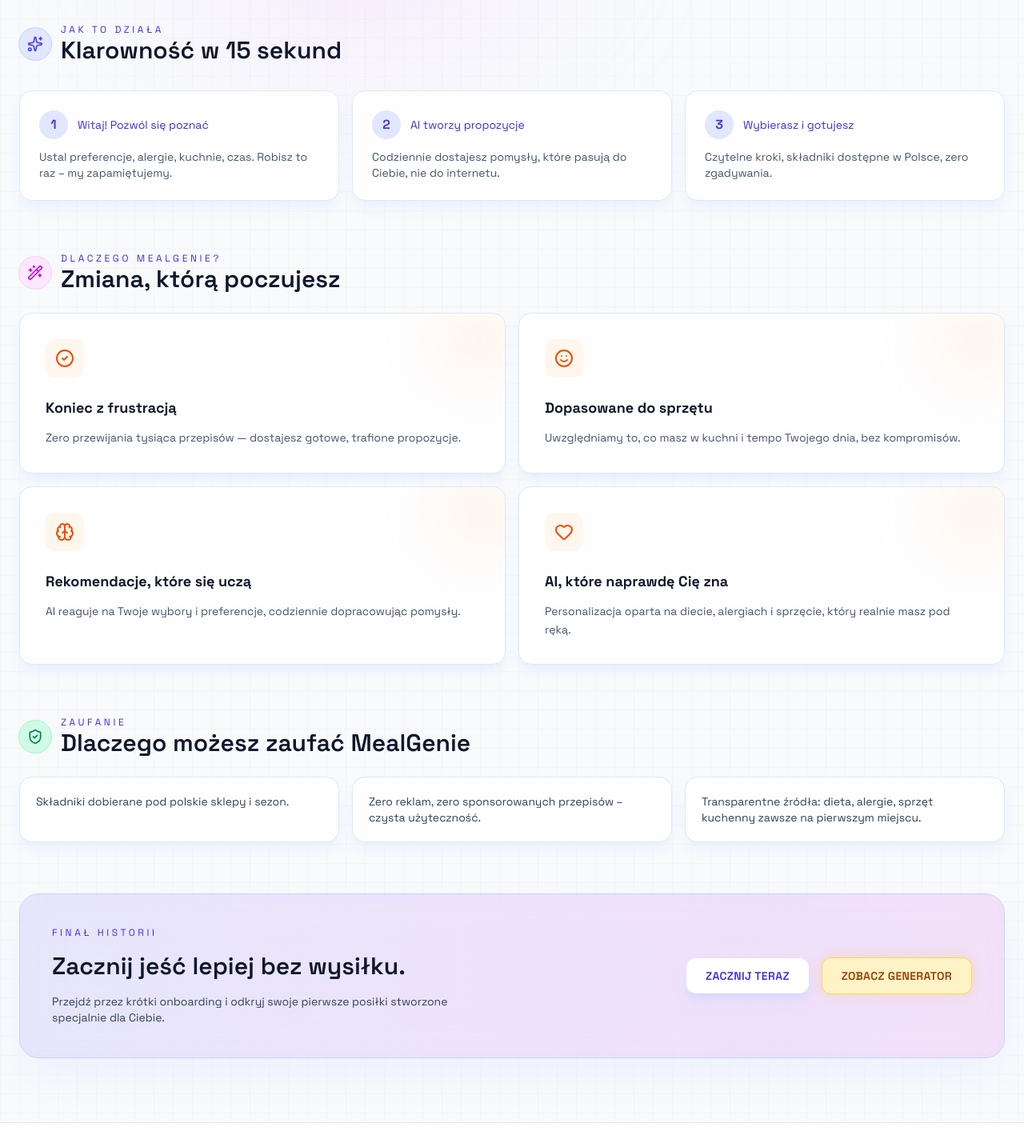
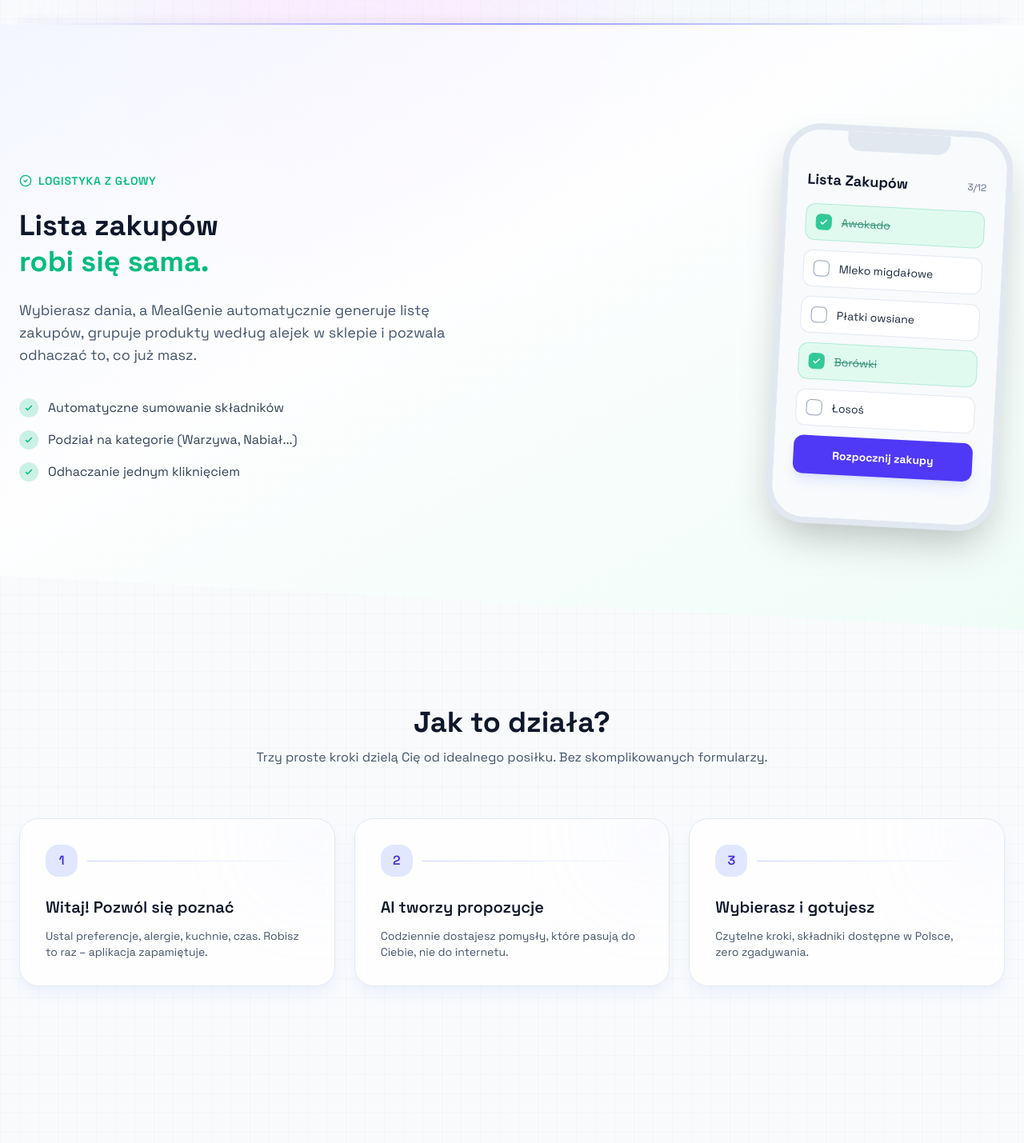
Before and after one commit to MarekLewy12/MealGenie, a React (Vite) app in the folder frontend/: page / in a window 1280 px wide. Shown: the part 940-2369 px from the top of the page at 80% size. Built offline with nearby package versions, Linux system fonts and the light colour scheme.

Commit message:
feat: redesign homepage layout with enhanced UI elements and improved user experience

```diff
--- a/frontend/src/pages/HomePage.tsx
+++ b/frontend/src/pages/HomePage.tsx
@@ -82,7 +82,7 @@
   {
     title: "Witaj! Pozwól się poznać",
     description:
-      "Ustal preferencje, alergie, kuchnie, czas. Robisz to raz – my zapamiętujemy.",
+      "Ustal preferencje, alergie, kuchnie, czas. Robisz to raz – aplikacja zapamiętuje.",
   },
   {
     title: "AI tworzy propozycje",
@@ -93,33 +93,6 @@
     title: "Wybierasz i gotujesz",
     description:
       "Czytelne kroki, składniki dostępne w Polsce, zero zgadywania.",
-  },
-];
-
-const valuePoints = [
-  {
-    title: "Koniec z frustracją",
-    description:
-      "Zero przewijania tysiąca przepisów — dostajesz gotowe, trafione propozycje.",
-    Icon: CheckCircle2,
-  },
-  {
-    title: "Dopasowane do sprzętu",
-    description:
-      "Uwzględniamy to, co masz w kuchni i tempo Twojego dnia, bez kompromisów.",
-    Icon: Smile,
-  },
-  {
-    title: "Rekomendacje, które się uczą",
-    description:
-      "AI reaguje na Twoje wybory i preferencje, codziennie dopracowując pomysły.",
-    Icon: Brain,
-  },
-  {
-    title: "AI, które naprawdę Cię zna",
-    description:
-      "Personalizacja oparta na diecie, alergiach i sprzęcie, który realnie masz pod ręką.",
-    Icon: Heart,
   },
 ];
 
@@ -240,70 +213,190 @@
         </div>
       </section>
 
-      <section className="relative mx-auto max-w-screen-2xl px-6 pb-16">
-        <div className="mb-8 flex items-center gap-3">
-          <span className="flex h-10 w-10 items-center justify-center rounded-full bg-indigo-100 ring-1 ring-indigo-200 dark:bg-indigo-500/15 dark:ring-indigo-400/30">
-            <Sparkles className="h-5 w-5 text-indigo-600 dark:text-indigo-200" />
+      <div className="relative mx-auto max-w-7xl px-6">
+        <div className="h-[2px] w-full rounded-full bg-gradient-to-r from-transparent via-indigo-400/80 to-transparent shadow-[0_0_12px_rgba(79,70,229,0.25)] dark:via-indigo-500/70 dark:shadow-[0_0_16px_rgba(99,102,241,0.35)]" />
+      </div>
+
+      <section className="relative overflow-hidden py-24 lg:py-32">
+        <div className="absolute inset-0 origin-bottom-right scale-110 skew-y-3 bg-gradient-to-br from-indigo-50 via-white to-emerald-50 opacity-80 dark:from-slate-900/20 dark:via-slate-900/20 dark:to-slate-900/30" />
+        <div className="relative mx-auto max-w-7xl px-6">
+          <div className="grid items-center gap-16 lg:grid-cols-2">
+            <div className="order-2 space-y-6 lg:order-1">
+              <div className="inline-flex items-center gap-2 text-sm font-semibold uppercase tracking-wider text-emerald-500">
+                <CheckCircle2 className="h-4 w-4" />
+                Logistyka z głowy
+              </div>
+              <h2 className="text-4xl font-bold leading-tight text-slate-900 dark:text-white">
+                Lista zakupów <br />
+                <span className="text-emerald-500">robi się sama.</span>
+              </h2>
+              <p className="text-lg text-slate-600 dark:text-slate-300">
+                Wybierasz dania, a MealGenie automatycznie generuje listę zakupów, grupuje produkty
+                według alejek w sklepie i pozwala odhaczać to, co już masz.
+              </p>
+              <ul className="space-y-4 pt-4">
+                {[
+                  "Automatyczne sumowanie składników",
+                  "Podział na kategorie (Warzywa, Nabiał...)",
+                  "Odhaczanie jednym kliknięciem",
+                ].map((item) => (
+                  <li key={item} className="flex items-center gap-3 text-slate-700 dark:text-slate-200">
+                    <div className="flex h-6 w-6 items-center justify-center rounded-full bg-emerald-500/20 text-emerald-500">
+                      <svg className="h-3 w-3" fill="none" viewBox="0 0 24 24" stroke="currentColor">
+                        <path strokeLinecap="round" strokeLinejoin="round" strokeWidth={3} d="M5 13l4 4L19 7" />
+                      </svg>
+                    </div>
+                    {item}
+                  </li>
+                ))}
+              </ul>
+            </div>
+
+            <div className="order-1 flex justify-center lg:order-2 lg:justify-end">
+              <div className="relative h-[500px] w-72 rotate-3 rounded-[3rem] border-8 border-slate-200 bg-white shadow-2xl transition-transform duration-500 hover:rotate-0 dark:border-slate-800 dark:bg-slate-950">
+                <div className="absolute left-1/2 top-0 z-20 h-6 w-32 -translate-x-1/2 rounded-b-2xl bg-slate-200 dark:bg-slate-800" />
+                <div className="absolute inset-0 overflow-hidden rounded-[2.5rem] bg-slate-50 p-6 pt-12 dark:bg-slate-900">
+                  <div className="mb-4 flex items-center justify-between">
+                    <span className="text-lg font-bold text-slate-900 dark:text-white">Lista Zakupów</span>
+                    <span className="text-xs text-slate-500">3/12</span>
+                  </div>
+                  {[
+                    { name: "Awokado", done: true },
+                    { name: "Mleko migdałowe", done: false },
+                    { name: "Płatki owsiane", done: false },
+                    { name: "Borówki", done: true },
+                    { name: "Łosoś", done: false },
+                  ].map((item, i) => (
+                    <div
+                      key={i}
+                      className={`mb-3 flex items-center gap-3 rounded-xl border p-3 ${
+                        item.done
+                          ? "border-emerald-500/30 bg-emerald-100/70 text-emerald-900 opacity-80 dark:border-emerald-500/20 dark:bg-emerald-500/10 dark:text-emerald-200"
+                          : "border-slate-200 bg-white text-slate-800 dark:border-slate-700 dark:bg-slate-800 dark:text-slate-200"
+                      }`}
+                    >
+                      <div
+                        className={`flex h-5 w-5 items-center justify-center rounded-md border ${
+                          item.done
+                            ? "border-emerald-500 bg-emerald-500"
+                            : "border-slate-400 dark:border-slate-500"
+                        }`}
+                      >
+                        {item.done && (
+                          <svg className="h-3 w-3 text-white" fill="none" viewBox="0 0 24 24" stroke="currentColor">
+                            <path strokeLinecap="round" strokeLinejoin="round" strokeWidth={3} d="M5 13l4 4L19 7" />
+                          </svg>
+                        )}
+                      </div>
+                      <span
+                        className={`text-sm ${
+                          item.done
+                            ? "text-emerald-700 line-through dark:text-emerald-200"
+                            : "text-slate-800 dark:text-slate-200"
+                        }`}
+                      >
+                        {item.name}
                       </span>
-          <div>
-            <p className="text-xs uppercase tracking-[0.3em] text-indigo-700 dark:text-indigo-200">
-              Jak to działa
-            </p>
-            <h2 className="text-3xl font-semibold text-slate-900 dark:text-white">
-              Klarowność w 15 sekund
-            </h2>
+                    </div>
+                  ))}
+                  <div className="mt-auto flex h-12 w-full items-center justify-center rounded-xl bg-indigo-600 text-sm font-bold text-white shadow-lg shadow-indigo-200/50 dark:shadow-none">
+                    Rozpocznij zakupy
                   </div>
                 </div>
-        <div className="grid gap-4 md:grid-cols-3">
+              </div>
+            </div>
+          </div>
+        </div>
+      </section>
+
+      <section className="relative py-24">
+        <div className="mx-auto max-w-7xl px-6">
+          <div className="text-center mb-16">
+            <h2 className="text-3xl font-bold text-slate-900 dark:text-white sm:text-4xl">
+              Jak to działa?
+            </h2>
+            <p className="text-slate-600 dark:text-slate-300 max-w-2xl mx-auto mt-3">
+              Trzy proste kroki dzielą Cię od idealnego posiłku. Bez skomplikowanych formularzy.
+            </p>
+          </div>
+          <div className="grid gap-6 md:grid-cols-3">
             {howItWorks.map((step, index) => (
               <div
                 key={step.title}
-              className="rounded-2xl border border-slate-200 bg-white/80 p-6 shadow-lg shadow-indigo-100/50 backdrop-blur dark:border-white/10 dark:bg-white/5 dark:shadow-indigo-900/30"
+                className="group relative overflow-hidden rounded-3xl border border-slate-200 bg-white/80 p-8 shadow-lg shadow-indigo-100/50 backdrop-blur transition-all hover:-translate-y-1 hover:border-indigo-300 dark:border-white/10 dark:bg-white/5 dark:shadow-indigo-900/30"
               >
-              <div className="mb-3 flex items-center gap-3 text-sm text-indigo-700 dark:text-indigo-200">
-                <span className="flex h-9 w-9 items-center justify-center rounded-full bg-indigo-100 text-base font-semibold text-indigo-700 dark:bg-indigo-500/20 dark:text-indigo-100">
+                <div className="flex items-center gap-3">
+                  <span className="flex h-10 w-10 items-center justify-center rounded-2xl bg-indigo-100 text-base font-semibold text-indigo-700 dark:bg-indigo-500/20 dark:text-indigo-100">
                     {index + 1}
                   </span>
-                {step.title}
+                  <div className="h-px flex-1 bg-gradient-to-r from-indigo-200 to-transparent dark:from-indigo-500/40" />
                 </div>
-              <p className="text-sm text-slate-600 dark:text-slate-200">{step.description}</p>
+                <h3 className="mt-6 text-xl font-semibold text-slate-900 dark:text-white">{step.title}</h3>
+                <p className="mt-3 text-sm text-slate-600 dark:text-slate-200">{step.description}</p>
+                <div className="absolute -right-6 -top-6 h-20 w-20 rounded-full bg-indigo-200/30 blur-3xl transition-all group-hover:bg-indigo-200/50 dark:bg-indigo-600/20" />
               </div>
             ))}
           </div>
+        </div>
       </section>
 
-      <section className="relative mx-auto max-w-screen-2xl px-6 pb-16">
-        <div className="mb-6 flex items-center gap-3">
-          <span className="flex h-10 w-10 items-center justify-center rounded-full bg-fuchsia-100 ring-1 ring-fuchsia-200 dark:bg-fuchsia-500/15 dark:ring-fuchsia-400/30">
-            <Wand2 className="h-5 w-5 text-fuchsia-600 dark:text-fuchsia-200" />
-          </span>
-          <div>
-            <p className="text-xs uppercase tracking-[0.3em] text-indigo-700 dark:text-indigo-200">
-              Dlaczego MealGenie?
-            </p>
-            <h2 className="text-3xl font-semibold text-slate-900 dark:text-white">
-              Zmiana, którą poczujesz
+      <section className="relative mx-auto max-w-7xl px-6 py-24">
+        <div className="mb-16 text-center">
+          <h2 className="text-3xl font-bold text-slate-900 dark:text-white sm:text-4xl">
+            Więcej niż przepisy. <span className="text-indigo-500">System.</span>
           </h2>
         </div>
+
+        <div className="grid auto-rows-[250px] grid-cols-1 gap-6 md:grid-cols-3">
+          <div className="group relative overflow-hidden rounded-3xl border border-indigo-200/60 bg-gradient-to-br from-indigo-50 via-white to-slate-100 p-8 text-slate-900 shadow-lg shadow-indigo-100 transition-transform dark:border-indigo-500/20 dark:bg-gradient-to-br dark:from-indigo-950/60 dark:via-slate-900 dark:to-slate-950 dark:text-white dark:shadow-indigo-900/40 md:col-span-2">
+            <div className="absolute top-0 right-0 p-8 opacity-10 transition-opacity group-hover:opacity-20">
+              <Brain className="h-40 w-40 text-indigo-400 dark:text-indigo-600" />
             </div>
-        <div className="grid gap-4 md:grid-cols-2">
-          {valuePoints.map(({ title, description, Icon }) => (
-            <div
-              key={title}
-              className="group relative overflow-hidden rounded-2xl border border-slate-200 bg-white/80 p-8 text-sm shadow-lg shadow-indigo-100/60 backdrop-blur transition-all hover:-translate-y-1 hover:border-orange-300/80 hover:shadow-orange-200/60 dark:border-slate-800 dark:bg-slate-900/50 dark:shadow-indigo-900/30 dark:hover:border-orange-500/30 dark:hover:shadow-orange-900/20"
-            >
-              <div className="mb-6 inline-flex h-12 w-12 items-center justify-center rounded-xl bg-orange-50 text-orange-600 transition-all group-hover:scale-110 group-hover:bg-orange-100 dark:bg-orange-500/10 dark:text-orange-200 dark:group-hover:bg-orange-500/20">
-                <Icon className="h-6 w-6" />
+            <div className="relative flex h-full flex-col justify-between">
+              <div>
+                <div className="mb-4 flex h-12 w-12 items-center justify-center rounded-xl bg-indigo-100 text-indigo-500 shadow-inner shadow-indigo-100/60 dark:bg-indigo-500/20 dark:text-indigo-200 dark:shadow-none">
+                  <CheckCircle2 />
                 </div>
-              <h3 className="mb-3 text-lg font-bold text-slate-900 transition-colors group-hover:text-orange-700 dark:text-white dark:group-hover:text-orange-100">
-                {title}
-              </h3>
-              <p className="text-sm leading-relaxed text-slate-600 dark:text-slate-300">
-                {description}
+                <h3 className="mb-2 text-2xl font-bold text-slate-900 dark:text-white">Koniec z decyzyjnym paraliżem</h3>
+                <p className="max-w-md text-slate-600 dark:text-slate-300">
+                  Nie musisz przeglądać tysięcy blogów. MealGenie daje Ci 3 idealne opcje. Wybierasz
+                  jedną, reszta znika.
                 </p>
-              <div className="absolute -right-4 -top-4 h-24 w-24 rounded-full bg-orange-200/30 blur-2xl transition-all group-hover:bg-orange-200/60 dark:bg-orange-500/5 dark:group-hover:bg-orange-500/10" />
               </div>
-          ))}
+            </div>
+          </div>
+
+          <div className="group rounded-3xl border border-slate-200 bg-white p-8 text-slate-900 shadow-lg shadow-indigo-100 transition hover:border-orange-300 dark:border-slate-800 dark:bg-slate-900/50 dark:text-white dark:shadow-indigo-900/30 hover:shadow-orange-200/50">
+            <div className="mb-6 flex h-12 w-12 items-center justify-center rounded-xl bg-orange-100 text-orange-500 transition-transform group-hover:scale-110 dark:bg-orange-500/20 dark:text-orange-200">
+              <Smile />
+            </div>
+            <h3 className="mb-2 text-xl font-bold">Tylko Twój sprzęt</h3>
+            <p className="text-sm text-slate-600 dark:text-slate-400">Masz tylko Thermomix i mikrofalę? Dostaniesz przepisy tylko pod to.</p>
+          </div>
+
+          <div className="group rounded-3xl border border-slate-200 bg-white p-8 text-slate-900 shadow-lg shadow-indigo-100 transition hover:border-pink-300 dark:border-slate-800 dark:bg-slate-900/50 dark:text-white dark:shadow-indigo-900/30">
+            <div className="mb-6 flex h-12 w-12 items-center justify-center rounded-xl bg-pink-100 text-pink-500 transition-transform group-hover:scale-110 dark:bg-pink-500/20 dark:text-pink-200">
+              <Heart />
+            </div>
+            <h3 className="mb-2 text-xl font-bold">Full personalizacja</h3>
+            <p className="text-sm text-slate-600 dark:text-slate-400">Dieta keto, bez glutenu, nienawidzisz kolendry? AI o tym pamięta.</p>
+          </div>
+
+          <div className="group relative overflow-hidden rounded-3xl border border-fuchsia-200/60 bg-gradient-to-br from-fuchsia-50 via-white to-slate-100 p-8 text-slate-900 shadow-lg shadow-indigo-100 transition-transform dark:border-fuchsia-500/25 dark:bg-gradient-to-br dark:from-fuchsia-950/50 dark:via-slate-900 dark:to-slate-950 dark:text-white dark:shadow-indigo-900/40 md:col-span-2">
+            <div className="pointer-events-none absolute -bottom-10 -right-10 h-64 w-64 rounded-full bg-fuchsia-300/30 blur-[100px] dark:bg-fuchsia-500/15" />
+            <div className="relative flex h-full flex-col justify-between">
+              <div>
+                <div className="mb-4 flex h-12 w-12 items-center justify-center rounded-xl bg-fuchsia-100 text-fuchsia-500 shadow-inner shadow-fuchsia-100/60 dark:bg-fuchsia-500/20 dark:text-fuchsia-200 dark:shadow-none">
+                  <Brain />
+                </div>
+                <h3 className="mb-2 text-2xl font-bold text-slate-900 dark:text-white">Uczy się Ciebie</h3>
+                <p className="max-w-md text-slate-600 dark:text-slate-300">
+                  Im częściej używasz, tym lepsze propozycje dostajesz. To nie jest statyczna baza, to
+                  Twój osobisty kucharz.
+                </p>
+              </div>
+            </div>
+          </div>
         </div>
       </section>
 
```
Lines whose indentation alone changed are shown as unchanged.
